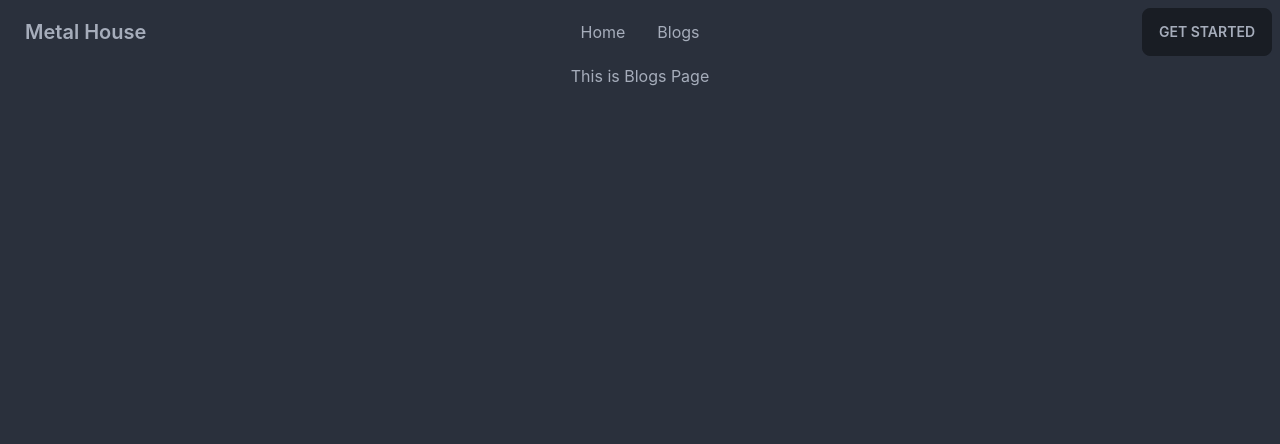
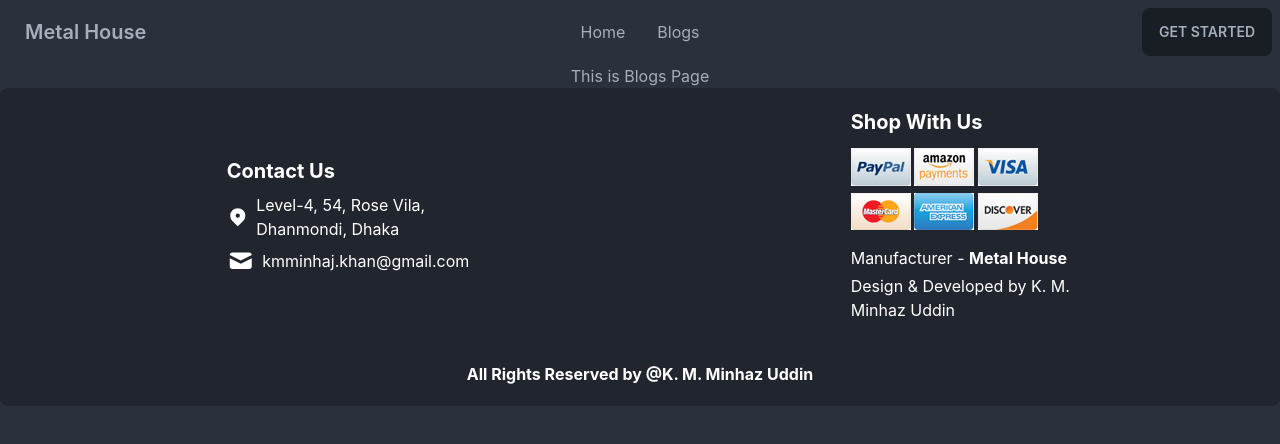
Before and after one commit to kmminhaz/Metal-House, a React (Create React App) app: page /blogs in a window 1280 px wide. Shown: the top 444 px of the page. Built offline with nearby package versions, Linux system fonts and the light colour scheme.

Commit message:
Reviews & Footer Added

```diff
--- a/src/Footer/Footer.js
+++ b/src/Footer/Footer.js
@@ -8,7 +8,42 @@ import {
 const Footer = () => {
     return (
       <div>
-
+        <div className='w-full mx-auto bg-base-300 rounded-lg'>
+          <div className='w-10/12 mx-auto bg-base-300'>
+            <div className='flex flex-wrap justify-between items-center text-white'>
+              <div className='text-left lg:w-1/4 h-58 py-5 px-2 lg:ml-28'>
+                <h3 className='text-xl font-bold py-1'>Contact Us</h3>
+                <div className='flex items-center'>
+                  <p className='w-8'>
+                    {" "}
+                    <LocationMarkerIcon />{" "}
+                  </p>
+                  <p className='py-1 px-2'>
+                    Level-4, 54, Rose Vila, Dhanmondi, Dhaka
+                  </p>
+                </div>
+                <div className='flex items-center'>
+                  <p className='w-8'>
+                    {" "}
+                    <MailIcon />{" "}
+                  </p>
+                  <p className='py-1 px-2'>kmminhaj.khan@gmail.com</p>
+                </div>
+              </div>
+              <div className='text-left lg:w-1/4 h-58 py-5 px-2 lg:mr-16'>
+                <h3 className='text-xl font-bold pb-3'>Shop With Us</h3>
+                <img src={paymentMethods} alt='' className='pb-3' />
+                <p className='py-1'>
+                  Manufacturer - <span className='font-bold'>Metal House</span>
+                </p>
+                <p>Design & Developed by K. M. Minhaz Uddin</p>
+              </div>
+            </div>
+            <p className='py-5 font-bold text-white'>
+              All Rights Reserved by @K. M. Minhaz Uddin
+            </p>
+          </div>
+        </div>
       </div>
     );
 };
```
